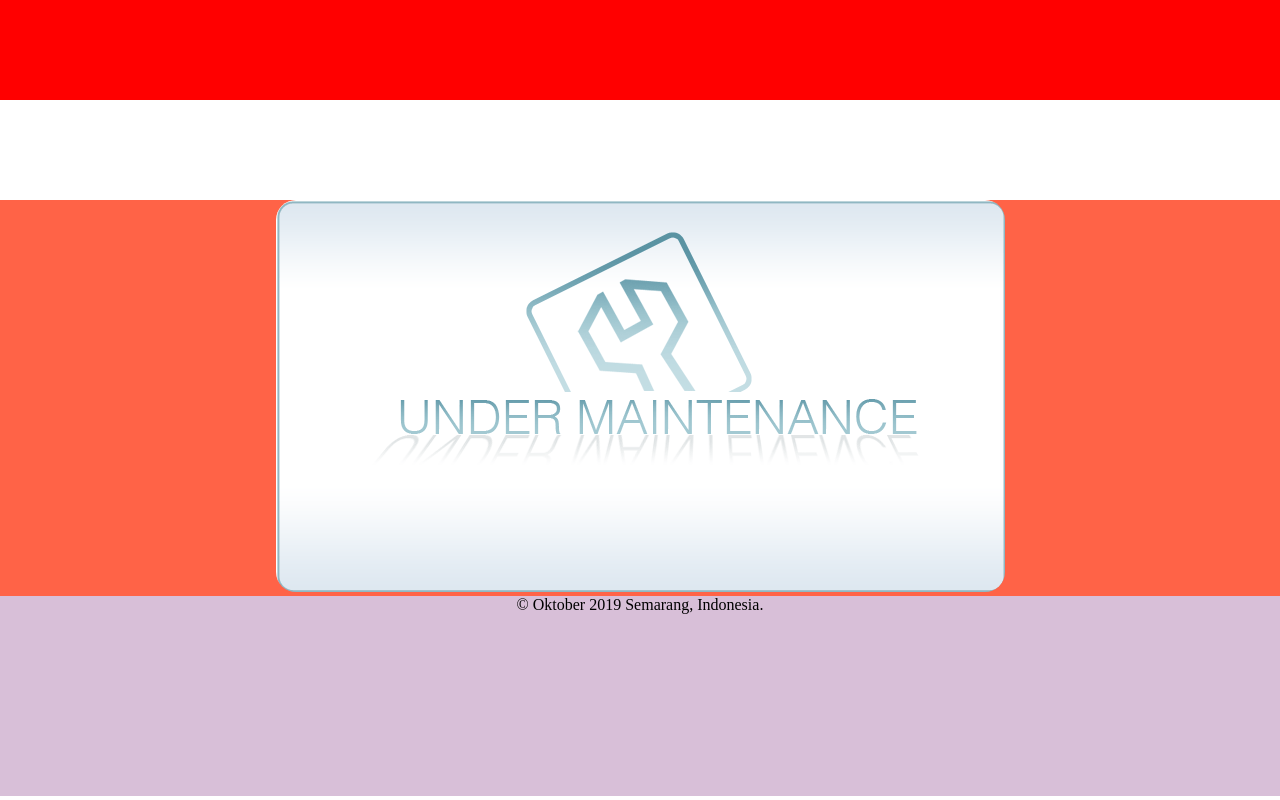
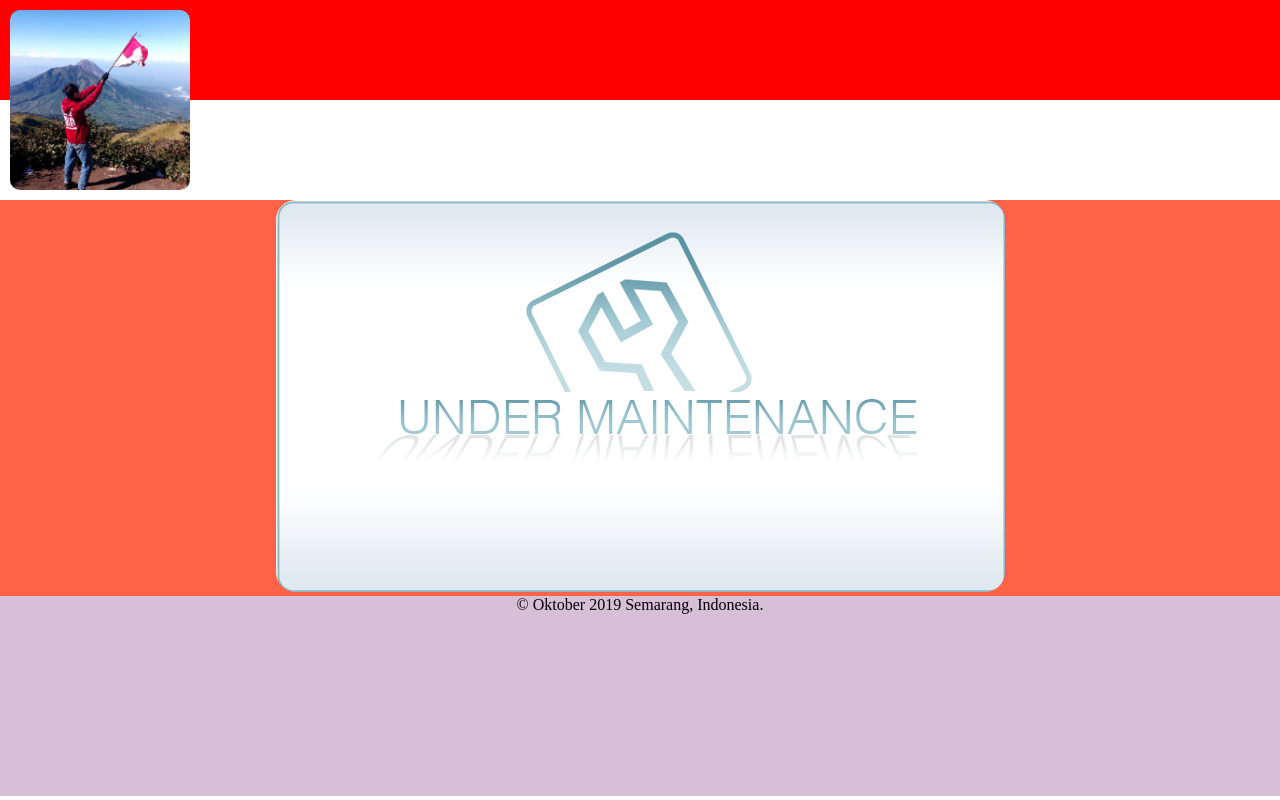
Before and after one commit to m-klis/dasar-pemrogramman-web, a plain HTML site: page index.html in a window 1280 px wide. Drawn offline with Linux system fonts and the light colour scheme.

Commit message:
add image profil & create css border radius

```diff
--- a/index.html
+++ b/index.html
@@ -8,6 +8,7 @@
 <body>
 <!-- header gan -->
 <div class="header">
+    <img src="contoh.jpg" alt="Ini gambar">
     <div class="headertop">
         <!-- <p>Ini header atas</p> -->
     </div>
--- a/style.css
+++ b/style.css
@@ -6,6 +6,12 @@ body {
     text-align: center;
     width: 100%;
     height: 200px;
+}
+.header img {
+    margin: 10px;
+    float: left;
+    width: 180px;
+    border-radius: 10px;
 }
 .headertop {
     background-color: red;
```
